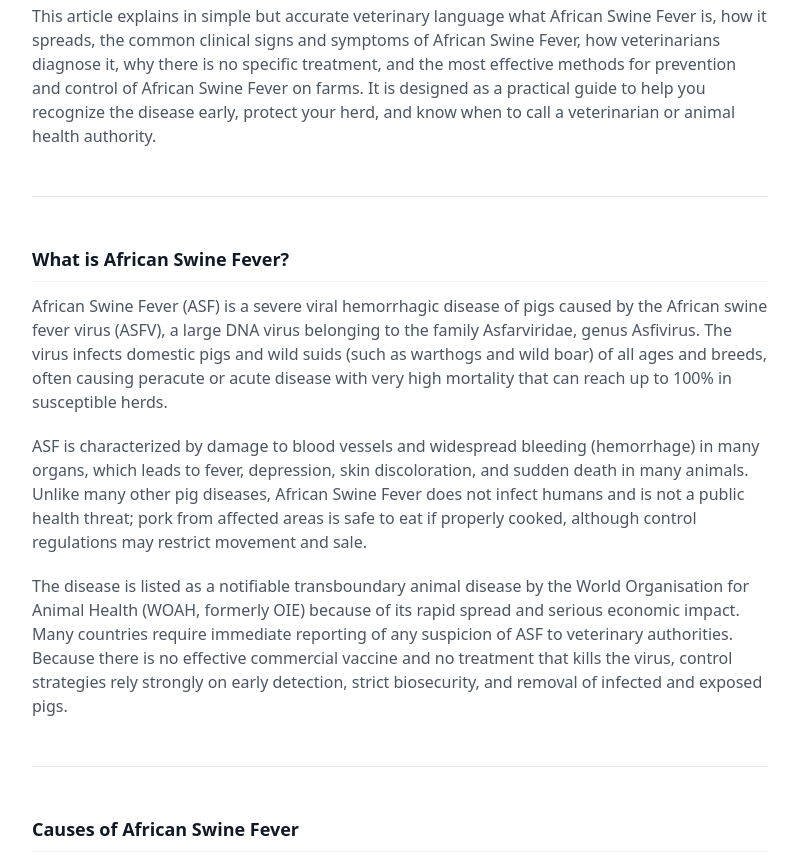
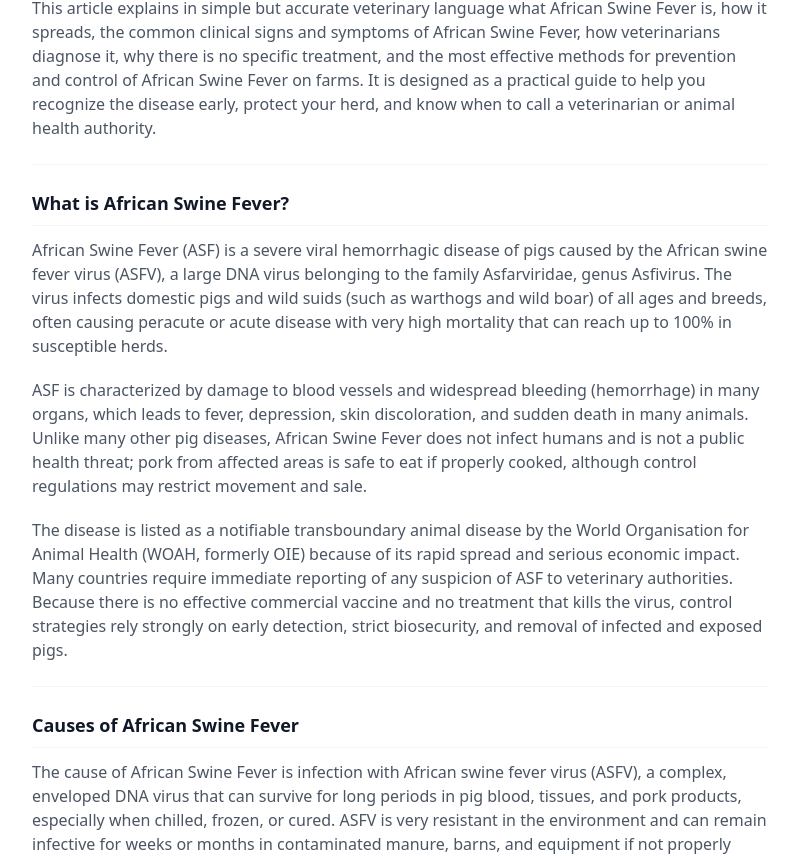
Before and after one commit to mathewschilongo099/VetSphere, a Next.js app: page /articles/african-swine-fever-causes-symptoms-treatment-and-prevention in a window 1280 px wide. Shown: the part 920-1776 px from the top of the page, without its empty margins (240-1038 px from the left). Built offline with nearby package versions, Linux system fonts and the light colour scheme.

Commit message:
Update page.tsx

```diff
--- a/src/app/articles/[slug]/page.tsx
+++ b/src/app/articles/[slug]/page.tsx
@@ -34,10 +34,6 @@ function cleanArticleContent(html: string): string {
 
   // 8. Remove any remaining "Photo:" anywhere (including inside other tags)
   html = html.replace(/Photo:[^<]*(?:<[^>]+>)*/gi, '');
-
-  // ==========================================
-  // NEW FIXES FOR THE LARGE GAPS
-  // ==========================================
 
   // 9. Wipe out any paragraphs that are completely empty or only contain spaces, &nbsp;, or <br> tags
   html = html.replace(/<p[^>]*>(\s|&nbsp;|<br\s*\/?>)*<\/p>/gi, '');
@@ -150,9 +146,10 @@ export default function ArticlePage({ params }: { params: { slug: string } }) {
             prose prose-sm sm:prose-base max-w-none
             prose-headings:font-bold prose-headings:text-gray-900
             prose-h1:hidden
-            prose-h2:text-base sm:prose-h2:text-lg prose-h2:mt-8 prose-h2:mb-3 prose-h2:border-b prose-h2:border-gray-100 prose-h2:pb-2
-            prose-h3:text-sm sm:prose-h3:text-base prose-h3:mt-6 prose-h3:mb-2
+            prose-h2:text-base sm:prose-h2:text-lg prose-h2:mt-6 prose-h2:mb-3 prose-h2:border-b prose-h2:border-gray-100 prose-h2:pb-2
+            prose-h3:text-sm sm:prose-h3:text-base prose-h3:mt-4 prose-h3:mb-2
             prose-p:text-gray-600 prose-p:leading-relaxed prose-p:text-sm sm:prose-p:text-base
+            prose-hr:mt-6 prose-hr:mb-4 prose-hr:border-gray-100
             prose-li:text-gray-600 prose-li:text-sm sm:prose-li:text-base
             prose-strong:text-gray-800
             prose-a:text-green-600 prose-a:no-underline hover:prose-a:underline
```
